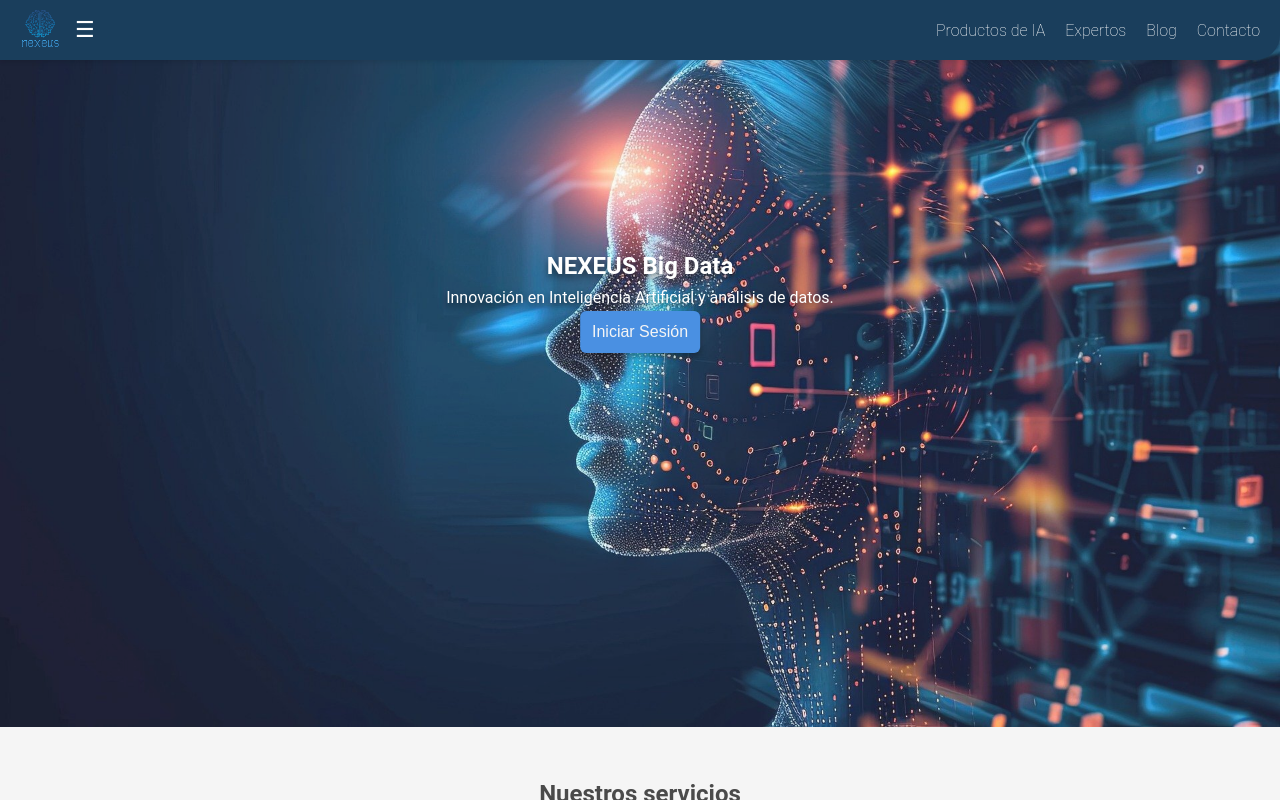
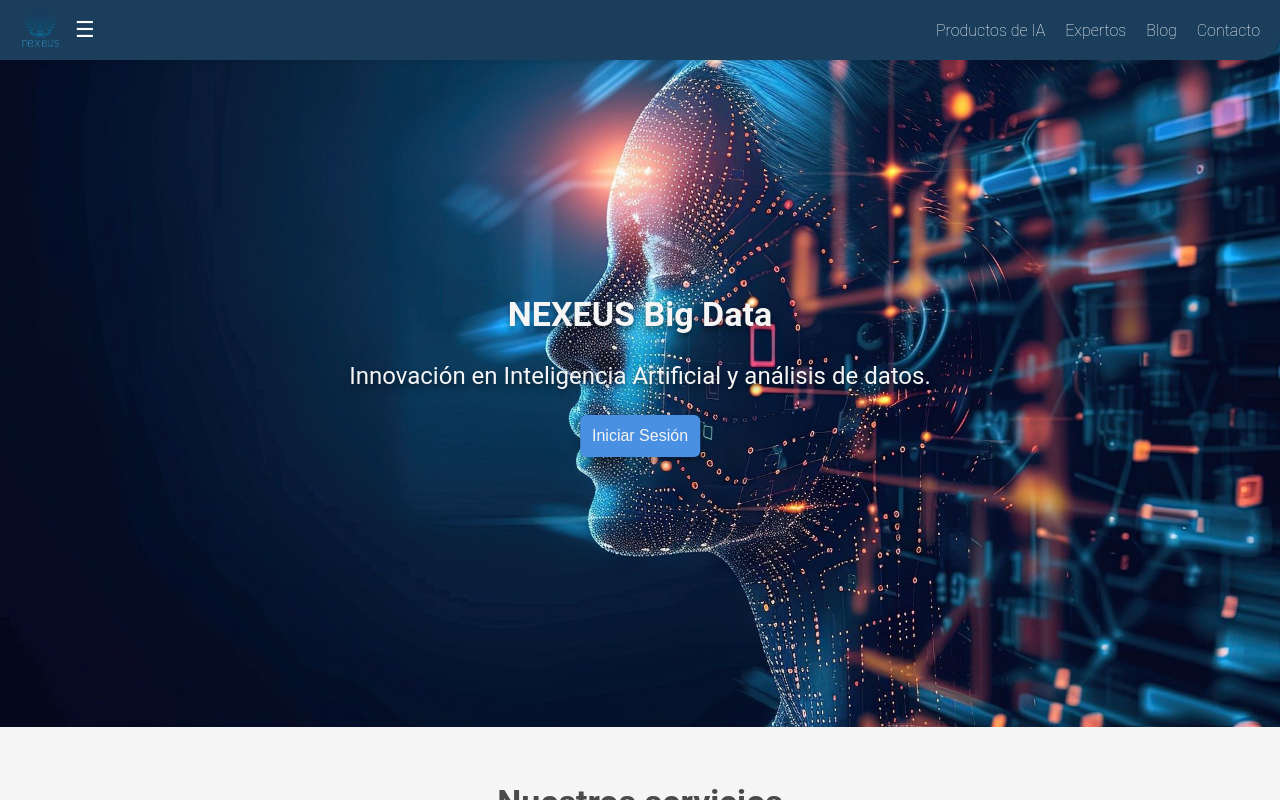
Before and after one commit to Olm72/frontend, a React (Create React App) app: page / in a window 1280 px wide. Built offline with nearby package versions, Linux system fonts and the light colour scheme.

Commit message:
home.css editado form.css también

```diff
--- a/src/pages/Home.jsx
+++ b/src/pages/Home.jsx
@@ -21,10 +21,12 @@
 
       {/* Sección de Features */}
       <section className="home-features">
-        <h2>Nuestros servicios</h2>
+        <h2 className="features-title">Nuestros servicios</h2>
         <div className="feature">
-          <img src={featureImage} alt="Feature" />
-          <p>Descubre cómo la inteligencia artificial puede mejorar tu negocio.</p>
+          <img src={featureImage} alt="Feature" className="feature-image" />
+          <p className="feature-description">
+            Descubre cómo la inteligencia artificial puede mejorar tu negocio.
+          </p>
         </div>
       </section>
     </div>
--- a/src/styles/Button.css
+++ b/src/styles/Button.css
@@ -1,3 +1,14 @@
+html, body {
+    margin: 0;
+    padding: 0;
+    height: 100%;
+    font-family: 'Roboto', sans-serif;
+    overflow-x: hidden; /* Mantén oculto el desplazamiento horizontal */
+    overflow-y: auto; /* Habilita el scroll vertical */
+    text-decoration: none;
+    list-style: none;
+  }
+
 :root {
     --primary-color: #1A3E5C; /* Azul marino */
     --secondary-color: #4A90E2; /* Azul claro */
--- a/src/styles/ErrorMensajes.css
+++ b/src/styles/ErrorMensajes.css
@@ -1,3 +1,15 @@
+:root {
+  --primary-color: #1A3E5C; /* Azul marino */
+  --secondary-color: #4A90E2; /* Azul claro */
+  --accent-color: #3CB371; /* Verde */
+  --background-color: #F5F5F5; /* Gris claro */
+  --text-color: #4A4A4A; /* Texto gris oscuro */
+  --hover-color: #4A90E2; /* Azul Hover */
+  --neon-color: #89b9f0; /* Neón azul */
+  --border-color: #ccc;
+  --button-hover-color: #3CB371;
+}
+
 /* Reset global para eliminar márgenes predeterminados */
 * {
   margin: 0;
--- a/src/styles/Expertos.css
+++ b/src/styles/Expertos.css
@@ -1,6 +1,11 @@
 :root {
-    --primary-color: #1A3E5C;
-    --secondary-color: #4A90E2;
-    --text-color: #fff;
-    --hover-color: #89b9f0;
-  }
+  --primary-color: #1A3E5C; /* Azul marino */
+  --secondary-color: #4A90E2; /* Azul claro */
+  --accent-color: #3CB371; /* Verde */
+  --background-color: #F5F5F5; /* Gris claro */
+  --text-color: #4A4A4A; /* Texto gris oscuro */
+  --hover-color: #4A90E2; /* Azul Hover */
+  --neon-color: #89b9f0; /* Neón azul */
+  --border-color: #ccc;
+  --button-hover-color: #3CB371;
+}
--- a/src/styles/Form.css
+++ b/src/styles/Form.css
@@ -1,18 +1,65 @@
+body, html {
+  margin: 0;
+  padding: 0;
+  height: 100%;
+  display: flex;
+  flex-direction: column;
+  min-height: 100vh;
+}
+
+:root {
+  --primary-color: #1A3E5C; /* Azul marino */
+  --secondary-color: #4A90E2; /* Azul claro */
+  --accent-color: #3CB371; /* Verde */
+  --background-color: #F5F5F5; /* Gris claro */
+  --text-color: #4A4A4A; /* Texto gris oscuro */
+  --hover-color: #4A90E2; /* Azul Hover */
+  --neon-color: #89b9f0; /* Neón azul */
+  --border-color: #ccc;
+  --button-hover-color: #3CB371;
+}
+
+.main-container {
+  background-image: url('../assets/images/fondo-pantalla-nexeus-big-data-contacto.jpg');
+  background-size: cover;
+  margin: 0;
+  padding: 0;
+  min-height: 100vh;
+  display: flex;
+  align-items: center; /* Centrado vertical */
+  justify-content: center; /* Centrado horizontal */
+}
+
 .form-container {
-  background: rgba(255, 255, 255, 0.4);
-  backdrop-filter: blur(10px);
-  border: 1px solid var(--border-color);
+  position: relative;
+  background: rgba(255, 255, 255, 0.4); /* Fondo translúcido */
+  border: 1px solid var(--background-color);
   border-radius: 12px;
   padding: 30px;
   max-width: 400px;
-  margin: 20px auto;
+  margin: auto; /* Centra la forma vertical y horizontalmente */
   box-shadow: 0px 4px 6px rgba(0, 0, 0, 0.3);
-  transition: transform 0.2s ease-in-out, box-shadow 0.2s ease-in-out;
-  backdrop-filter: blur(10px);
+  transition: transform 0.3s ease-in-out, box-shadow 0.3s ease-in-out;
+  z-index: 1; /* Asegura que el contenido esté delante */
+  color: var(--primary-color);
+  font-size: 16px;
+  font-weight: 600;
+}
+
+.form-container::before {
+  content: "";
+  position: absolute;
+  top: 0;
+  left: 0;
+  right: 0;
+  bottom: 0;
+  backdrop-filter: blur(5px);
+  z-index: -1;
+  border-radius: 12px;
 }
 
 .form-container:hover {
-  transform: scale(1.02);
+  transform: scale(1.05);
   box-shadow: 0 6px 8px rgba(0, 0, 0, 0.4);
 }
 
@@ -20,7 +67,7 @@
   color: var(--primary-color);
   text-align: center;
   margin-bottom: 20px;
-  font-size: 1.8rem;
+  font-size: 32px;
 }
 
 .form-container input,
@@ -30,9 +77,10 @@
   margin: 10px 0;
   border: 1px solid var(--border-color);
   border-radius: 6px;
-  font-size: 1rem;
+  font-size: 18px;
   box-sizing: border-box;
   background-color: rgba(255, 255, 255, 0.7); /* Ligera transparencia en inputs */
+  color:var(--text-color);
 }
 
 .form-container input:focus,
@@ -40,6 +88,7 @@
   border-color: var(--secondary-color);
   box-shadow: 0 0 5px var(--secondary-color);
   outline: none;
+  color:var(--text-color);
   transition: border-color 0.3s ease, box-shadow 0.3s ease;
 }
 
@@ -50,9 +99,10 @@
   color: white;
   border: none;
   border-radius: 6px;
-  font-size: 1rem;
+  font-size: 18px;
   cursor: pointer;
   transition: background-color 0.3s ease;
+  margin-top: 20px;
 }
 
 .form-container button:hover {
@@ -66,14 +116,3 @@
   margin-bottom: 10px;
   text-align: left;
 }
-
-/* Prefijos y grupos */
-.form-group {
-  display: flex;
-  flex-direction: column;
-  margin-bottom: 15px;
-}
-
-.form-group select {
-  width: 100px;
-}
--- a/src/styles/HeroSection.css
+++ b/src/styles/HeroSection.css
@@ -1,3 +1,15 @@
+:root {
+  --primary-color: #1A3E5C; /* Azul marino */
+  --secondary-color: #4A90E2; /* Azul claro */
+  --accent-color: #3CB371; /* Verde */
+  --background-color: #F5F5F5; /* Gris claro */
+  --text-color: #4A4A4A; /* Texto gris oscuro */
+  --hover-color: #4A90E2; /* Azul Hover */
+  --neon-color: #89b9f0; /* Neón azul */
+  --border-color: #ccc;
+  --button-hover-color: #3CB371;
+}
+
 .hero-section {
     height: 100vh;
     background-size: cover;
--- a/src/styles/Home.css
+++ b/src/styles/Home.css
@@ -1,138 +1,94 @@
 /* General Layout */
 .home-container {
   font-family: 'Roboto', sans-serif;
-  color: #4A4A4A;
   line-height: 1.6;
   display: flex;
   flex-direction: column;
   min-height: 100vh; /* Asegura que la página ocupe el 100% de la pantalla */
 }
 
-/* Header */
-.home-header {
-  position: fixed;
-  top: 0;
-  left: 0;
-  width: 100%;
-  padding: 20px 5%;
-  background: transparent;
-  justify-content: space-between;
-  align-items: center;
-  z-index: 100;
-}
-
-.logo {
-  height: 60px;
-  cursor: pointer;
-  font-size: 25px;
-  color: #f8f9fa;
-  text-decoration: none;
-  font-weight: 600;
-  opacity: 0;
-  width: auto;
-  margin-right: auto;
-  text-shadow: 0px 0px 5px #00fef5;
-  animation: zoomOut 1.3s ease forwards;
-}
-
-@keyframes zoomOut {
-  0% {
-    transform: scale(2);
-    opacity: 0;
-  }
-  100% {
-    transform: translateX(0);
-    opacity: 1;
-  }
-}
-
-.logo:hover {
-  color: #f8f9fa;
-}
-
-/* Menú */
-.home-nav {
-  flex: 1;
-  display: flex;
-  justify-content: center;
-}
-
-.home-nav ul {
-  display: flex;
-  list-style: none;
-  gap: 15px;
-  margin: 0;
-  padding: 0;
-}
-
-.home-nav a {
-  display: inline-block;
-  font-size: 18px;
-  color: #f8f9fa;
-  text-decoration: none;
-  font-weight: 500;
-  margin: 0 20px;
-  transition: 0.3s;
-  opacity: 0;
-  text-shadow: 0px 0px 5px #4A90E2;
-  animation: slideTop 1s ease forwards;
-  animation-delay: calc(0.2s * var(--i));
-}
-
-@keyframes slideTop {
-  0% {
-    transform: translateY(-100px);
-    opacity: 0;
-  }
-  100% {
-    transform: translateY(0);
-    opacity: 1;
-  }
-}
-
-.home-nav a:hover,
-.home-nav a.active {
-  color: #4A90E2;
-  text-shadow: 0px 0px 10px #4A90E2, 0px 0px 20px #4A90E2, 0px 0px 30px #4A90E2;
-  transform: scale(1.1);
+:root {
+  --primary-color: #1A3E5C; /* Azul marino */
+  --secondary-color: #4A90E2; /* Azul claro */
+  --accent-color: #3CB371; /* Verde */
+  --background-color: #F5F5F5; /* Gris claro */
+  --text-color: #4A4A4A; /* Texto gris oscuro */
+  --hover-color: #4A90E2; /* Azul Hover */
+  --neon-color: #89b9f0; /* Neón azul */
+  --border-color: #ccc;
+  --button-hover-color: #3CB371;
 }
 
 /* Hero Section */
 .home-hero {
   position: relative;
   text-align: center;
+  background-color: var(--background-color); /* Mejora el contraste si no hay imagen de fondo */
 }
 
 .hero-image {
   width: 100%;
   height: auto;
-  opacity: 0.9;
+  opacity: 1;
+  object-fit: cover; /* Asegura que la imagen se ajuste bien al contenedor */
+  margin-bottom: 0px;
 }
 
 .hero-text {
   position: absolute;
-  top: 40%;
-  left: 50%;
+  top: 50%; /* Centra verticalmente */
+  left: 50%; /* Centra horizontalmente */
   transform: translate(-50%, -50%);
-  color: white;
-  text-shadow: 0 4px 6px rgba(0, 0, 0, 0.5);
+  color: var(--background-color);
+  text-shadow: 0 4px 6px rgba(0, 0, 0, 0.5); /* Efecto de sombra para mejor legibilidad */
+  max-width: 80%; /* Limita el ancho del texto en pantallas grandes */
+}
+
+.hero-text h1 {
+  font-size: 34px; /* Tamaño del título NEXEUS Big Data */
+  margin-bottom: 15px; /* Espacio debajo del título */
+  font-weight: bold;
+}
+
+.hero-text p {
+  font-size: 24px; /* Tamaño del párrafo */
+  margin-bottom: 20px; /* Espacio entre el párrafo y el botón */
+  max-width: 600px;
 }
 
 /* Features Section */
 .home-features {
   padding: 40px 20px;
   text-align: center;
-  flex: 1; /* Hace que esta sección ocupe el espacio disponible */
+  color: var(--text-color);
+  flex: 1;
 }
 
 .feature img {
-  width: 80%;
+  width: 100%;
   max-width: 500px;
   border-radius: 10px;
   margin-bottom: 15px;
 }
 
 .feature p {
-  font-size: 18px;
-  margin-top: 10px;
+  font-size: 24px;
+  margin: 20px auto;
+  line-height: 1.5;
+  max-width: 600px;
+  margin-bottom: 0px;
 }
+
+.features-title {
+  font-size: 34px;
+  margin-bottom: 30px;
+}
+
+.feature-image {
+  margin-bottom: 0px;
+}
+
+.feature-description {
+  margin-top: 10px; /* Espacio encima del párrafo */
+  font-size: 24px; /* Opcional: ajuste del tamaño */
+}
--- a/src/styles/index.css
+++ b/src/styles/index.css
@@ -1,13 +1,22 @@
-body {
+html, body {
   margin: 0;
-  font-family: -apple-system, BlinkMacSystemFont, 'Segoe UI', 'Roboto', 'Oxygen',
-    'Ubuntu', 'Cantarell', 'Fira Sans', 'Droid Sans', 'Helvetica Neue',
-    sans-serif;
-  -webkit-font-smoothing: antialiased;
-  -moz-osx-font-smoothing: grayscale;
+  padding: 0;
+  height: 100%;
+  font-family: 'Roboto', sans-serif;
+  overflow-x: hidden; /* Mantén oculto el desplazamiento horizontal */
+  overflow-y: auto; /* Habilita el scroll vertical */
+  text-decoration: none;
+  list-style: none;
 }
 
-code {
-  font-family: source-code-pro, Menlo, Monaco, Consolas, 'Courier New',
-    monospace;
+:root {
+  --primary-color: #1A3E5C; /* Azul marino */
+  --secondary-color: #4A90E2; /* Azul claro */
+  --accent-color: #3CB371; /* Verde */
+  --background-color: #F5F5F5; /* Gris claro */
+  --text-color: #4A4A4A; /* Texto gris oscuro */
+  --hover-color: #4A90E2; /* Azul Hover */
+  --neon-color: #89b9f0; /* Neón azul */
+  --border-color: #ccc;
+  --button-hover-color: #3CB371;
 }
```
